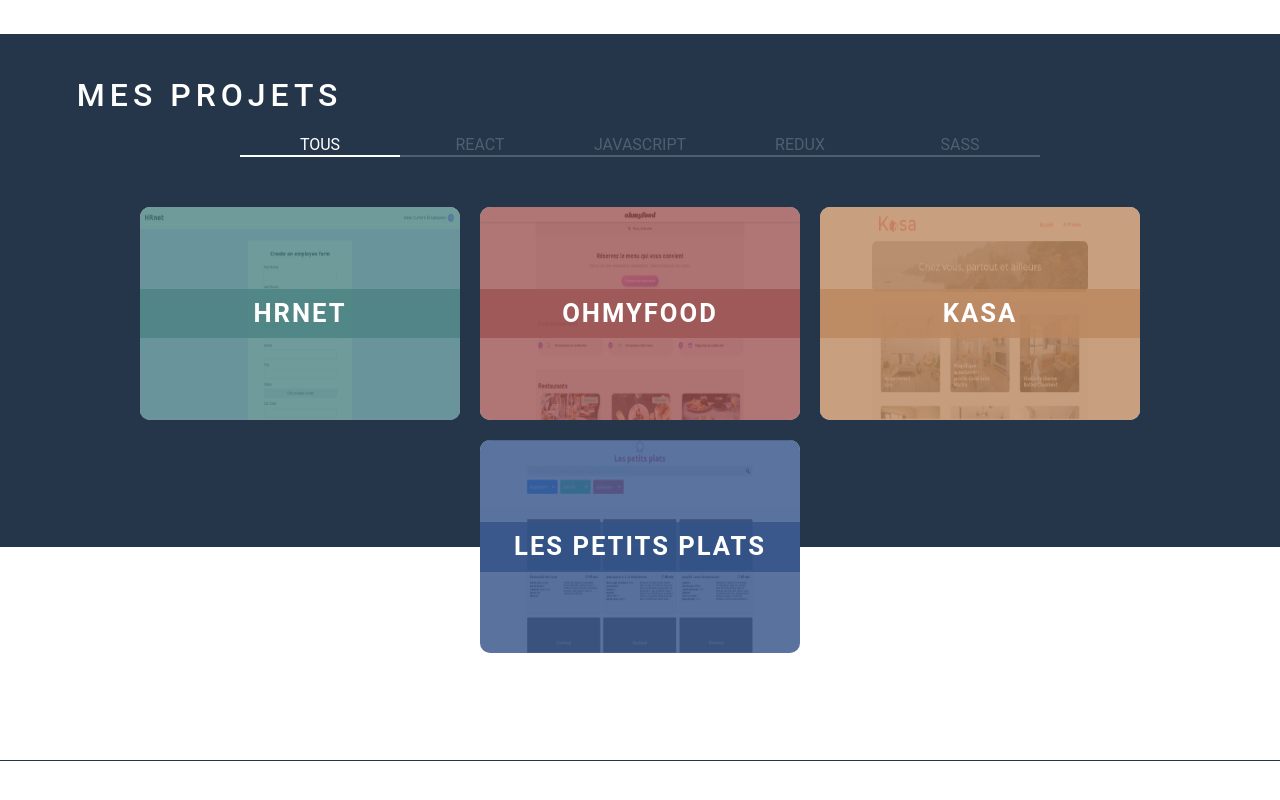
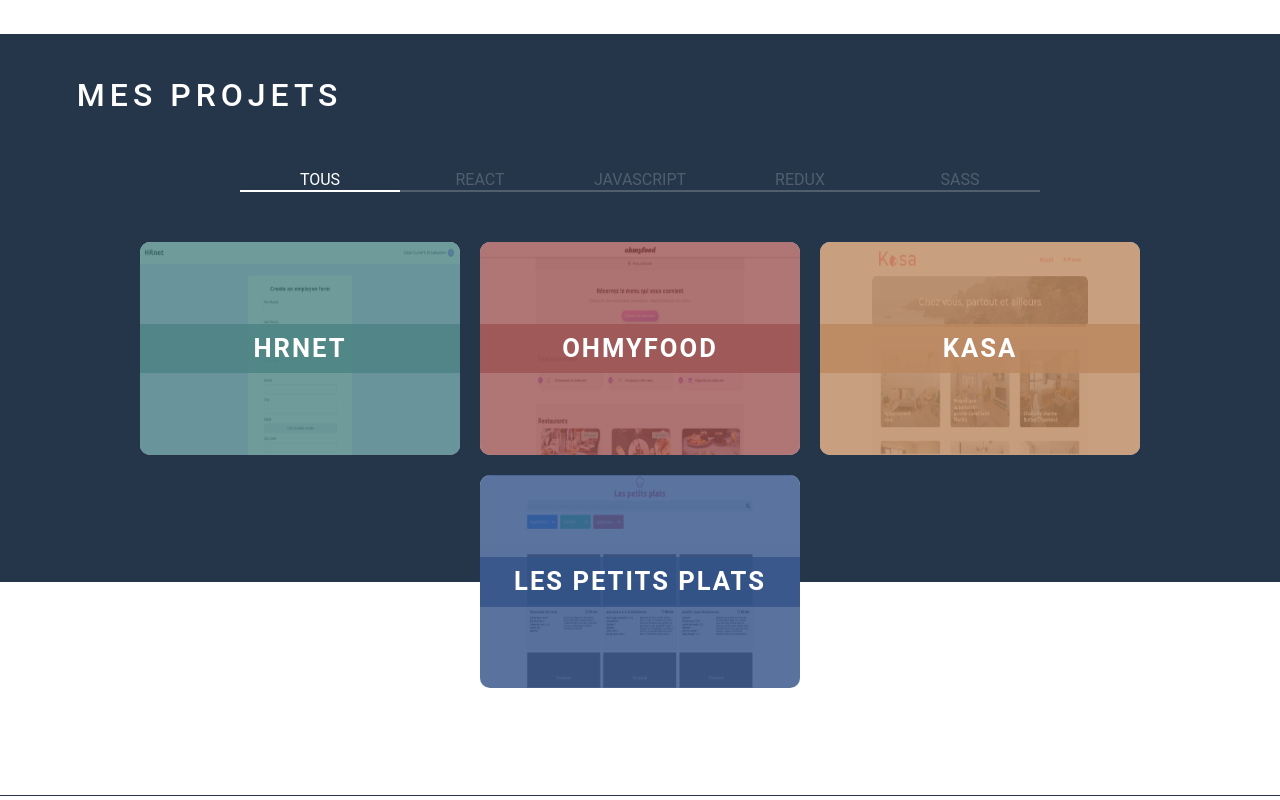
Before and after one commit to BenjaminLesne/Portfolio_03012022, a React (Create React App) app: page / in a window 1280 px wide. Shown: the part 1434-2234 px from the top of the page. Built offline with nearby package versions, Linux system fonts and the light colour scheme.

Commit message:
increased space between MyProjects section heading and projects showcase. Also, reduced max font size of section-heading from 2.5rem to 2.25rem

```diff
--- a/src/App.css
+++ b/src/App.css
@@ -15,7 +15,7 @@
 
 .section-heading {
   text-transform: uppercase;
-  font-size: clamp(1.5rem, 2.5vw, 2.5rem);
+  font-size: clamp(1.5rem, 2.5vw, 2.25rem);
   font-weight: 500;
   margin: 0;
   margin-bottom: 30px;
--- a/src/Components/MyProjects/MyProjects.css
+++ b/src/Components/MyProjects/MyProjects.css
@@ -28,6 +28,10 @@
   width: 100%;
   height: calc(var(--project-height) / 2);
   content: "";
+}
+
+.MyProjects__showcase {
+  margin-top: 35px;
 }
 
 .MyProjects__filters {
@@ -77,10 +81,6 @@
 }
 
 .MyProjects__project {
-  /* aspect-ratio: 1.5; */
   height: var(--project-height);
   width: var(--project-width);
-  /* width: 25vw;
-  min-width: 270px;
-  max-width: 400px; */
 }
```
